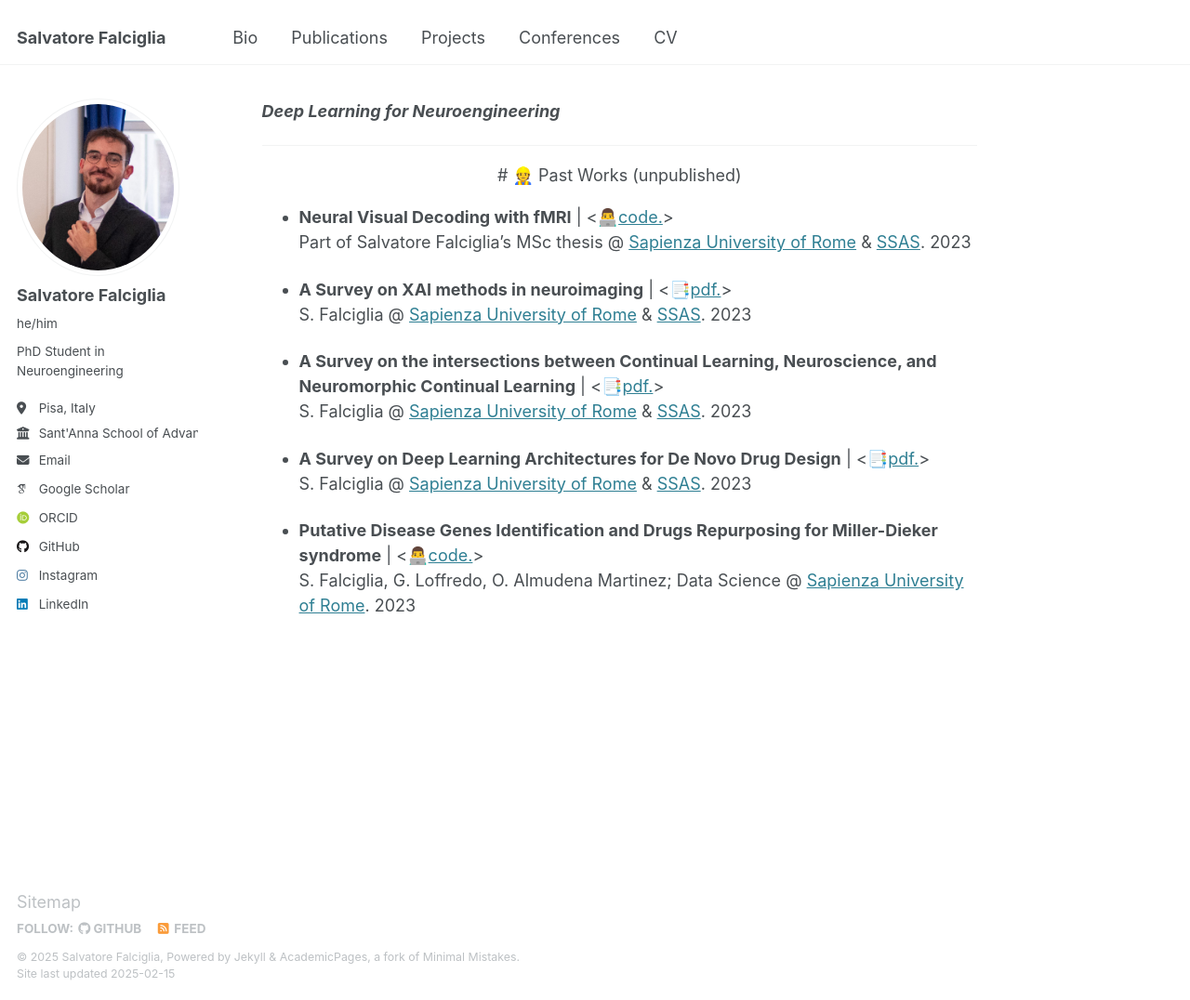
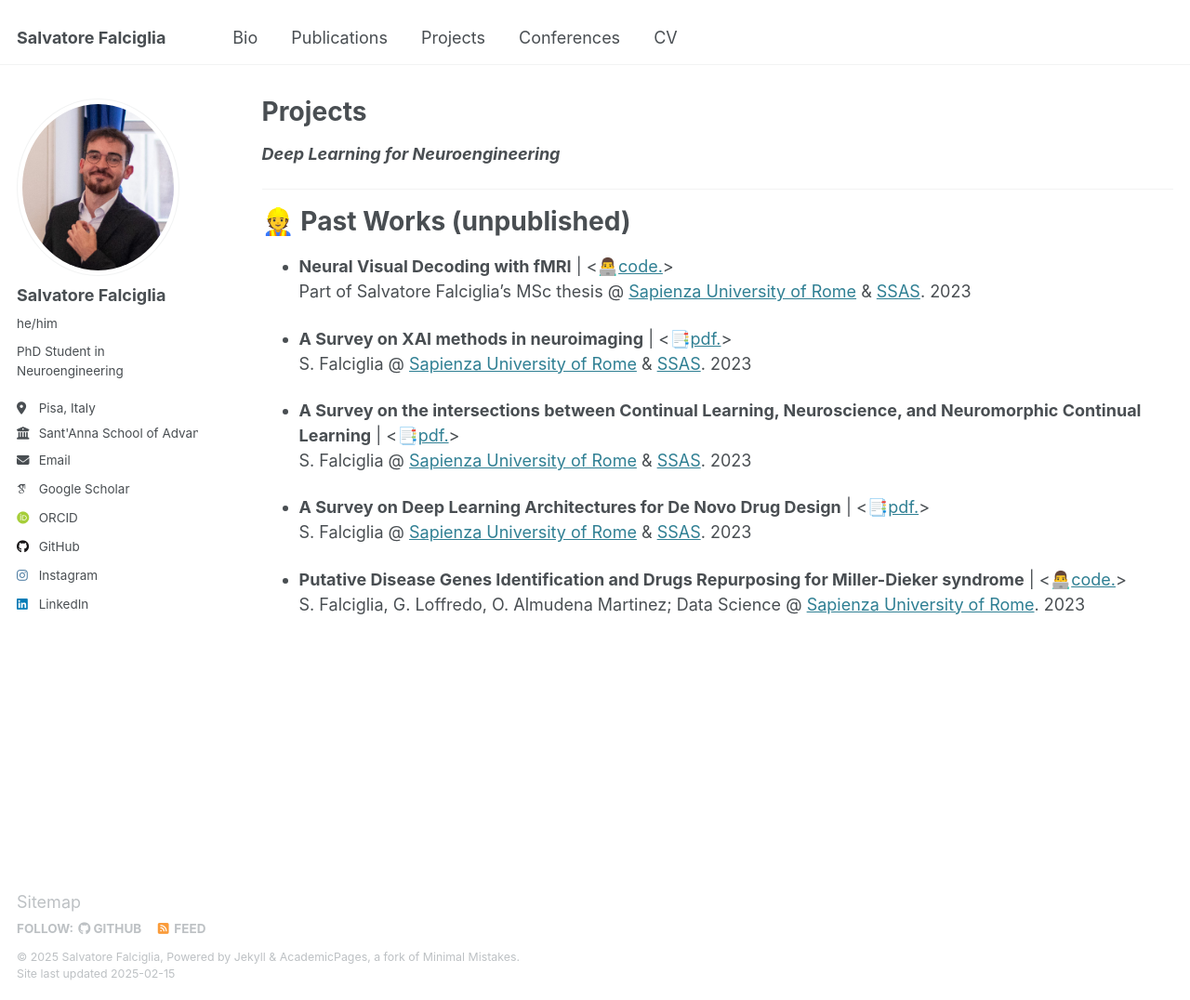
Before and after one commit to falciglia/falciglia.github.io, a Jekyll site: the page built from _pages/projects.md, in a window 1280 px wide and 1076 px high. Shown: the whole window at 93% size. Built offline with Jekyll 4.4.1, drawn with Linux system fonts in a browser that asks for light colours; some web fonts are replaced; our own code applies the rules of GitHub Pages for plain Markdown files.

Commit message:
Update projects.md

```diff
--- a/_pages/projects.md
+++ b/_pages/projects.md
@@ -1,12 +1,16 @@
+---
+layout: archive
+title: "Projects"
+permalink: /projects/
+author_profile: true
+---
+
 ***Deep Learning for Neuroengineering***
 
 ---
 
-<div align="center">
-
-# 👷 Past Works (unpublished)
-
-</div>
+👷 Past Works (unpublished)
+======
 
 - **Neural Visual Decoding with fMRI** | <👨‍💻[code.](https://github.com/falciglia/Sapienza-Rome/tree/main/Neural%20Visual%20Decoding%20with%20fMRI)><br>
   Part of Salvatore Falciglia's MSc thesis @ [Sapienza University of Rome](https://www.uniroma1.it/it/pagina-strutturale/home) & [SSAS](https://web.uniroma1.it/sssas/). 2023
```
